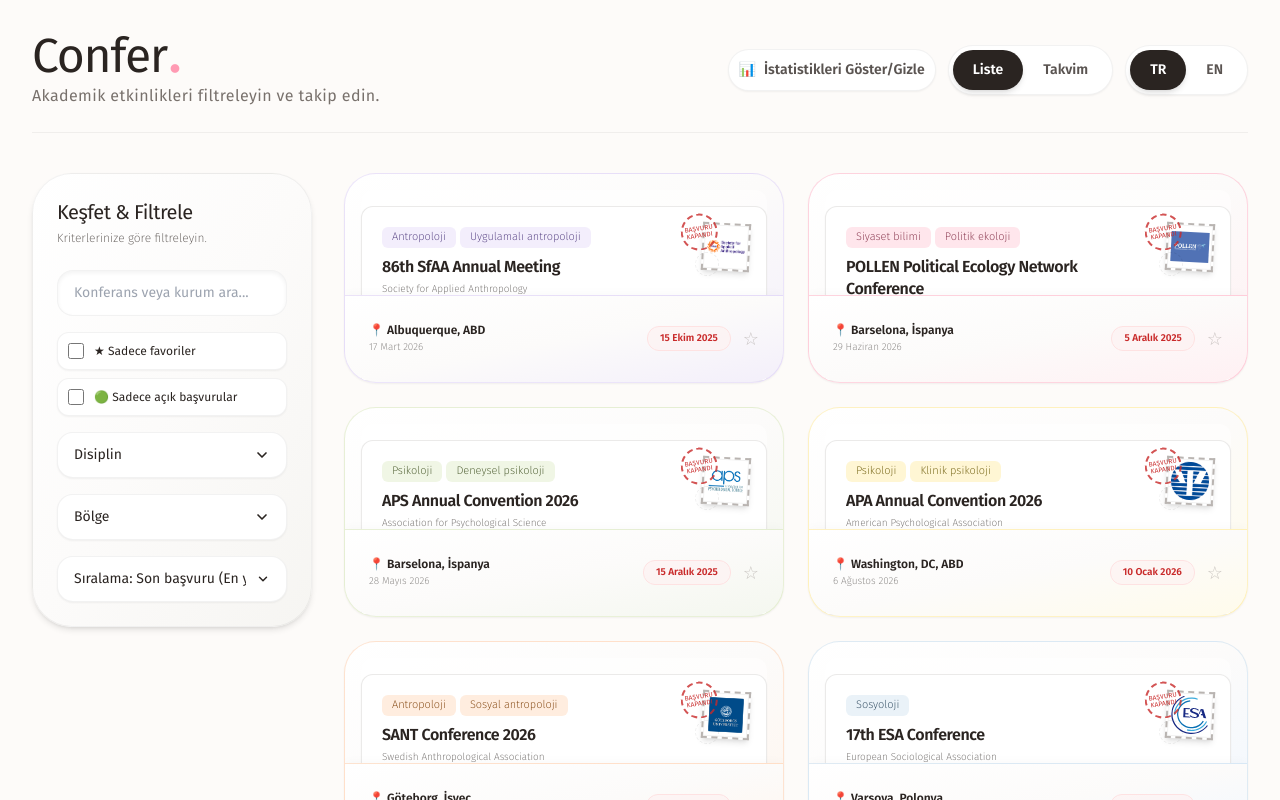
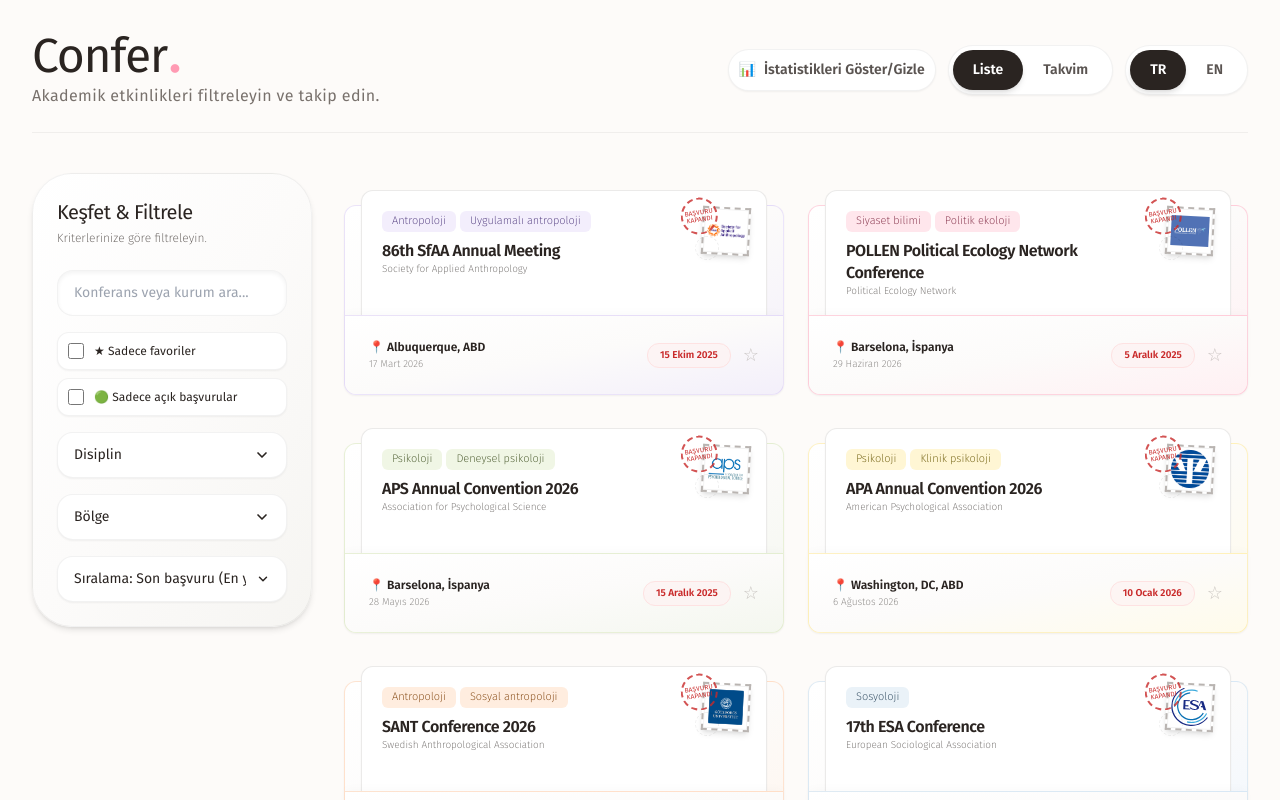
Before and after one commit to ammarkilic/Confer., a React (Vite) app in the folder arayuz/: page / in a window 1280 px wide. Shown: the top 800 px of the page. Built offline with nearby package versions, Linux system fonts and the light colour scheme; a web font is replaced by a local one.

Commit message:
style: standardize all cards based on EISA envelope layout and fix grid spacing

```diff
--- a/arayuz/src/App.jsx
+++ b/arayuz/src/App.jsx
@@ -689,7 +689,7 @@
             </div>
           ) : (
             /* LİSTE GÖRÜNÜMÜ */
-            <div className="grid grid-cols-1 md:grid-cols-2 gap-6 w-full">
+            <div className="grid grid-cols-1 md:grid-cols-2 gap-x-6 gap-y-12 w-full pt-8">
               {sorted.map((conf, index) => {
                 const displayLocation = lang === 'tr' ? conf.location : conf.locationEn;
                 const displayTags = lang === 'tr' ? conf.tags : conf.tagsEn;
@@ -709,26 +709,16 @@
                         setOpeningCardId(null);
                       }, 300);
                     }}
-                    className={`relative w-full ${style.cardBg} border ${style.border} shadow-sm cursor-pointer group select-none transition-all duration-300 hover:shadow-md hover:-translate-y-1.5 ${
-                      conf.id === 'eisa-pec-2026'
-                        ? 'overflow-visible h-[190px] rounded-xl'
-                        : 'overflow-hidden h-[210px] rounded-[2rem]'
-                    }`}
+                    className={`relative w-full ${style.cardBg} border ${style.border} shadow-sm cursor-pointer group select-none transition-all duration-300 hover:shadow-md hover:-translate-y-1.5 overflow-visible h-[190px] rounded-xl`}
                   >
                     {/* Zarf İç Kılıf (Açık Renk) */}
-                    <div className={`absolute inset-x-4 bottom-4 bg-white/40 rounded-xl z-0 ${
-                      conf.id === 'eisa-pec-2026' ? 'top-[96px]' : 'top-4'
-                    }`} />
+                    <div className="absolute inset-x-4 bottom-4 bg-white/40 rounded-xl z-0 top-[96px]" />
                      {/* Mektup Kağıdı (İçinden Çıkan Kart) */}
                     <div className={`absolute inset-x-4 bg-white rounded-t-xl p-5 shadow-sm border border-stone-200/80 transition-all duration-300 ease-out z-10 flex flex-col justify-between ${
                       openingCardId === conf.id
                         ? '-translate-y-6 opacity-0 scale-98 duration-300'
-                        : conf.id === 'eisa-pec-2026'
-                          ? 'translate-y-[-16px] group-hover:translate-y-[-24px]'
-                          : isTrialCard
-                            ? 'translate-y-[16px] group-hover:translate-y-1.5'
-                            : 'translate-y-[32px] group-hover:translate-y-1.5'
-                    }`} style={{ height: isTrialCard ? '178px' : '175px' }}>
+                        : 'translate-y-[-16px] group-hover:translate-y-[-24px]'
+                    }`} style={{ height: '178px' }}>
 
                       {/* Mektup Pulu Logo (Etrafı Kesikli Çerçeveli) */}
                       <div className="absolute top-4 right-4 w-12 h-12 bg-white p-[3px] shadow-md border-2 border-dashed border-stone-400/80 transform rotate-3 select-none flex items-center justify-center shrink-0">
@@ -781,16 +771,14 @@
                           {conf.title}
                         </h2>
                         {/* ORGANİZATÖR */}
-                        <p className={`text-[10px] font-fira-light opacity-70 text-[#2a2421] truncate ${isTrialCard ? 'mt-0' : 'mt-1'}`}>
+                        <p className="text-[10px] font-fira-light opacity-70 text-[#2a2421] truncate mt-0">
                           {conf.organizer}
                         </p>
                       </div>
                     </div>
 
                     {/* Zarf Ön Kapağı / Ön Bölme */}
-                    <div className={`absolute bottom-0 left-0 right-0 h-[42%] ${style.cardBg} border-t ${style.border} z-20 flex items-center justify-between pl-6 pr-6 shadow-[0_-3px_8px_rgba(0,0,0,0.02)] ${
-                      conf.id === 'eisa-pec-2026' ? 'rounded-b-xl' : 'rounded-b-[2rem]'
-                    }`}>
+                    <div className={`absolute bottom-0 left-0 right-0 h-[42%] ${style.cardBg} border-t ${style.border} rounded-b-xl z-20 flex items-center justify-between pl-6 pr-6 shadow-[0_-3px_8px_rgba(0,0,0,0.02)]`}>
 
                       {/* Zarf Mührü / Son Başvuru Durum Mührü (Envelope Seal) */}
                       {daysLeft >= 0 && (
```
